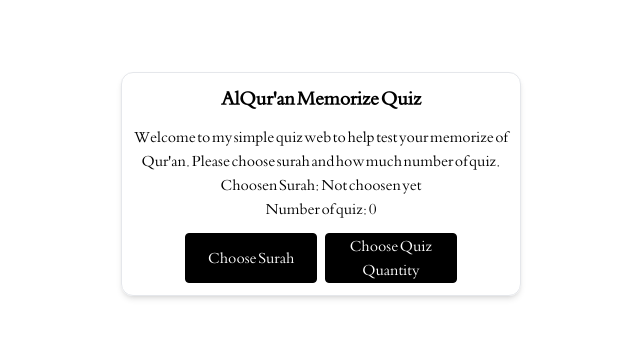
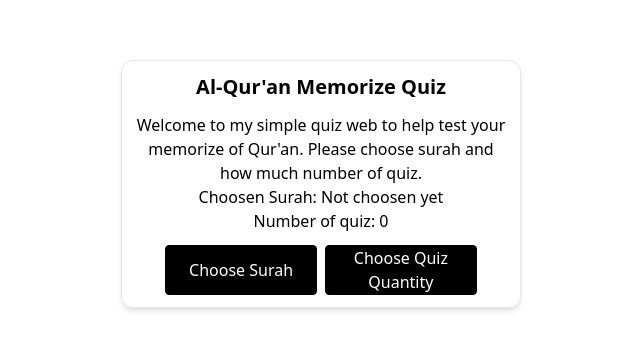
Before and after one commit to MuhRandy/quran-memorize-quiz, a React (Vite) app: page / in a window 1280 px wide. Shown: the part 216-566 px from the top of the page, without its empty margins (319-959 px from the left). Built offline with nearby package versions, Linux system fonts and the light colour scheme; no server answers.

Commit message:
feat: fix font usage in quran text only

```diff
--- a/src/App.tsx
+++ b/src/App.tsx
@@ -152,7 +152,7 @@ function App() {
         className={cn(
           "min-h-screen min-w-[100vw]",
           "flex justify-center items-center",
-          "text-center font-quranic"
+          "text-center"
         )}
       >
         <OpeningQuiz />
--- a/src/components/choose-surah-dialog.tsx
+++ b/src/components/choose-surah-dialog.tsx
@@ -21,6 +21,7 @@ const ChooseSurahDialog = () => {
         <div className={cn("grid grid-cols-4 gap-2")}>
           {surah.map((item) => (
             <Button
+              className="font-quranic"
               buttonHandler={() => {
                 changeChoosenSurah(item.englishName);
 
--- a/src/components/quiz.tsx
+++ b/src/components/quiz.tsx
@@ -15,11 +15,12 @@ const Quiz = () => {
         Memorize Qur'an Quiz {currentQuestion + 1}/{numberOfQuestions}
       </Card.H1>
 
-      <p>{quiz[currentQuestion]?.question}</p>
+      <p className="font-quranic">{quiz[currentQuestion]?.question}</p>
 
       <div className="flex flex-col gap-2">
         {quiz[currentQuestion]?.options.map((option, index) => (
           <Button
+            className="font-quranic"
             children={option.text}
             key={index}
             buttonHandler={() => {
```
